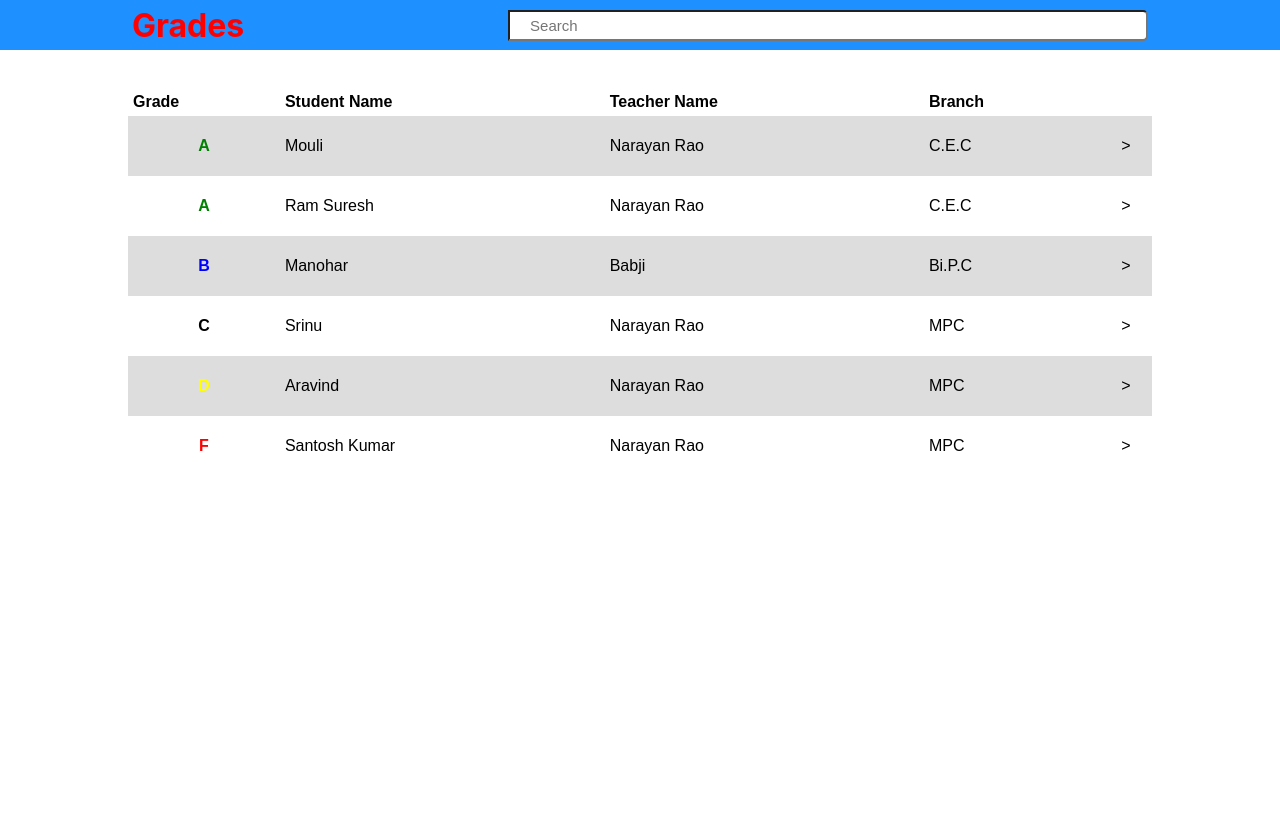
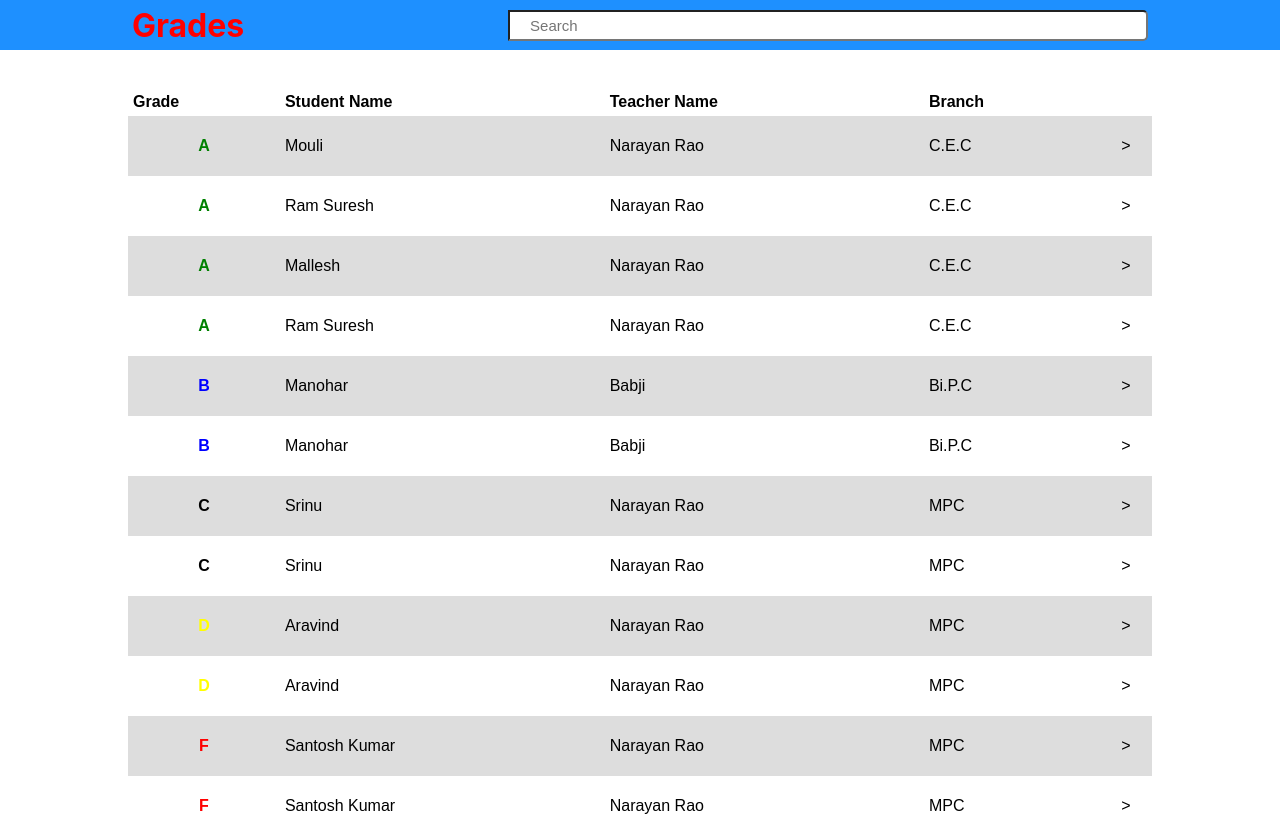
Before and after one commit to santu491/Student-Results-React, a React (Create React App) app: page / in a window 1280 px wide. Before the commit the page ends 800 px from the top, so only its background shows below. Built offline with nearby package versions, Linux system fonts and the light colour scheme.

Commit message:
Code clean

```diff
--- a/src/constants/StudentsInfo.js
+++ b/src/constants/StudentsInfo.js
@@ -83,5 +83,90 @@ export const studentsInfo=[
             physics:"88"
         }
 
+    },
+    {
+        studentName:"Santosh Kumar",
+        branchName:"MPC",
+        classTeacher:"Narayan Rao",
+        marks:{
+            Maths:"36",
+            social:"60",
+            English:"70",
+            Biology:"50",
+            chemistry:"60",
+            physics:"70"
+        }
+
+    },
+    {
+        studentName:"Mallesh",
+        branchName:"C.E.C",
+        classTeacher:"Narayan Rao",
+        marks:{
+            Economics:"95",
+            social:"90",
+            civics:"92",
+            Commerce:"88",
+            chemistry:"97",
+            physics:"95"
+        }
+
+    },
+
+    {
+        studentName:"Manohar",
+        branchName:"Bi.P.C",
+        classTeacher:"Babji",
+        marks:{
+            Maths:"88",
+            social:"80",
+            English:"83",
+            Biology:"89",
+            chemistry:"90",
+            physics:"87"
+        }
+
+    },
+    {
+        studentName:"Ram Suresh",
+        branchName:"C.E.C",
+        classTeacher:"Narayan Rao",
+        marks:{
+            Economics:"95",
+            social:"90",
+            civics:"92",
+            Commerce:"88",
+            chemistry:"97",
+            physics:"95"
+        }
+
+    },
+    {
+        studentName:"Srinu",
+        branchName:"MPC",
+        classTeacher:"Narayan Rao",
+        marks:{
+            Maths:"76",
+            social:"70",
+            English:"77",
+            Biology:"74",
+            chemistry:"73",
+            physics:"83"
+        }
+
+    },
+    {
+        studentName:"Aravind",
+        branchName:"MPC",
+        classTeacher:"Narayan Rao",
+        marks:{
+            Maths:"60",
+            social:"44",
+            English:"77",
+            Biology:"55",
+            chemistry:"66",
+            physics:"88"
+        }
+
     }
 ]
--- a/src/container/ResultsDashBoard/ResultsDashBoard.js
+++ b/src/container/ResultsDashBoard/ResultsDashBoard.js
@@ -79,7 +79,7 @@
 
 import React, { useEffect, useState } from 'react'
 import { connect } from 'react-redux'
-import { convertIntoGrades, convertIntoPercentage } from '../../utilities/genericFunctions'
+import { setPercaentage } from '../../utilities/genericFunctions'
 import ToolBar from '../ToolBar/ToolBar'
 import { getResults, serachResults } from '../../store/results'
 import './ResultsDashBoard.scss'
@@ -91,17 +91,6 @@ import StudentResults from '../../component/studentResults/StudentResults'
 const ResultsDashBoard = (props) => {
     const [showModal, setShowModal] = useState(false)
     const [studentData, setStudentData] = useState({})
-
-    const setPercaentage = (results) => {
-        let marks = []
-        for (let key in results) {
-            marks.push(parseFloat(results[key]))
-        }
-        const totalMarks = marks.reduce((accmulator, currentValue) => accmulator + currentValue)
-        const percentage = convertIntoPercentage(totalMarks)
-        const grade = convertIntoGrades(percentage)
-        return grade
-    }
 
     const updateResults = () => {
         let updatedData = props.results.map((student) => {
--- a/src/utilities/genericFunctions.js
+++ b/src/utilities/genericFunctions.js
@@ -35,3 +35,14 @@ export const convertIntoGrades = (percentage) => {
 
     return {grade:grade,color:color}
 }
+
+export const setPercaentage = (results) => {
+    let marks = []
+    for (let key in results) {
+        marks.push(parseFloat(results[key]))
+    }
+    const totalMarks = marks.reduce((accmulator, currentValue) => accmulator + currentValue)
+    const percentage = convertIntoPercentage(totalMarks)
+    const grade = convertIntoGrades(percentage)
+    return grade
+}
```
